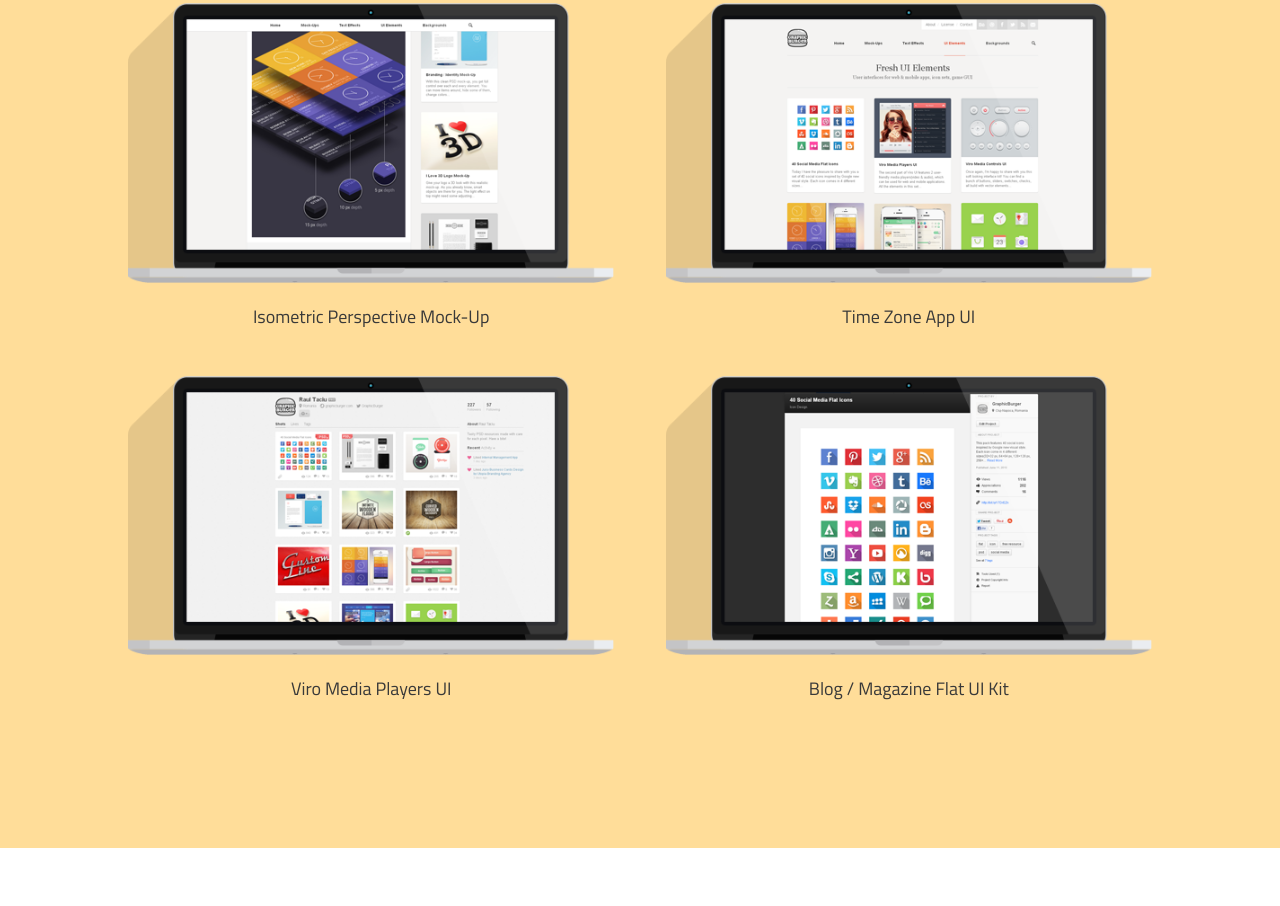
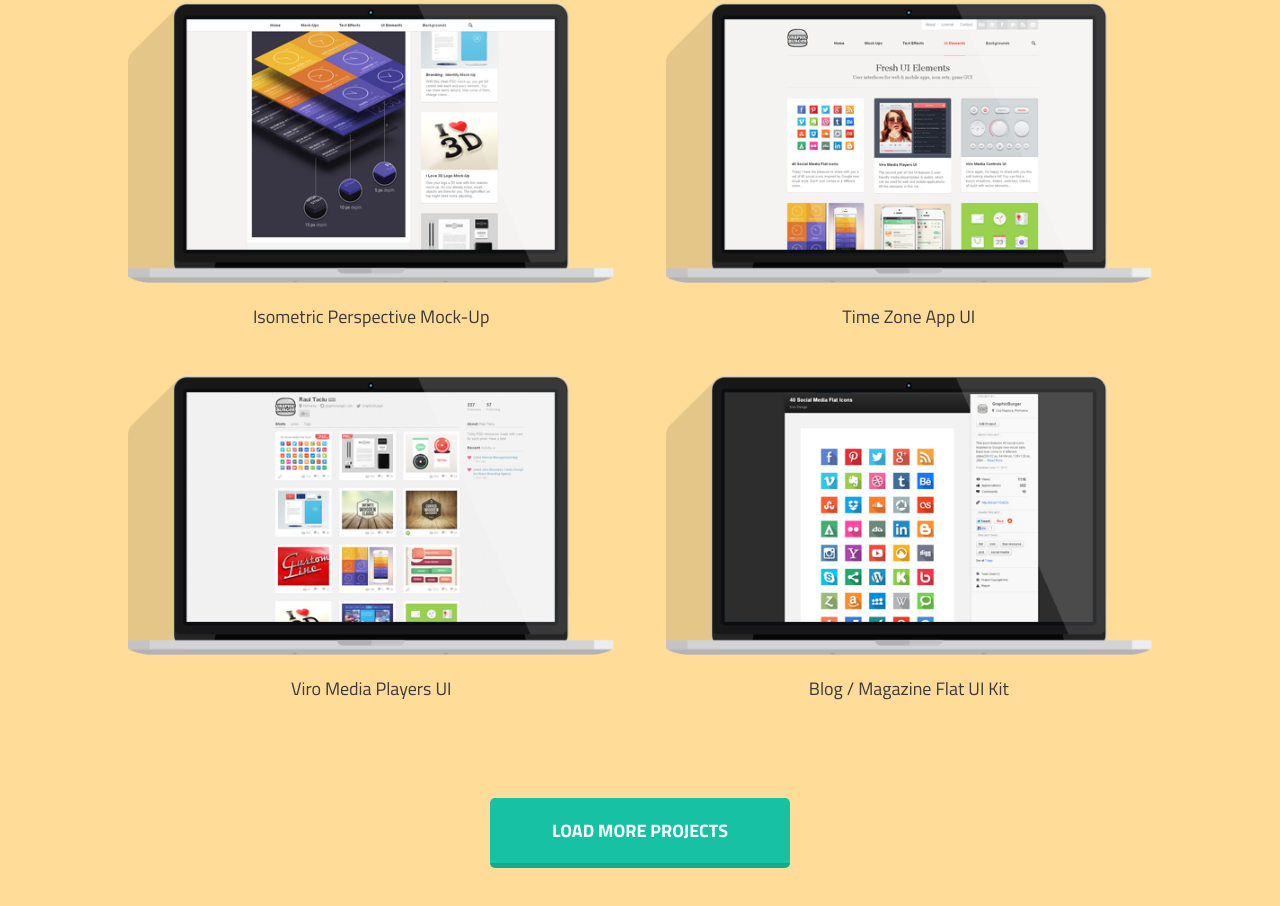
Before and after one commit to m8601/psd_cuda, a website: page src/index.html in a window 1280 px wide. Shown: the part 3152-4058 px from the top of the page. Before the commit the page ends 4000 px from the top, so only its background shows below. Drawn offline with nearby package versions, Linux system fonts and the light colour scheme; files that its build step writes are made by us from their sources.

Commit message:
Add button in portfolio

```diff
--- a/src/assets/sass/_globals.scss
+++ b/src/assets/sass/_globals.scss
@@ -78,3 +78,8 @@ section {
   background: #eb7d4b;
   border-bottom: 5px solid darken($color: #eb7d4b, $amount: 5%)
 }
+
+.btn--green {
+  background: #17c2a4;
+  border-bottom: 5px solid darken($color: #17c2a4, $amount: 5%)
+}
--- a/src/index.html
+++ b/src/index.html
@@ -158,6 +158,7 @@
           <h3 class="portfolio__workTitle">Blog / Magazine Flat UI Kit</h3>
         </div>
       </div>
+      <a class="btn btn--green">Load more projects</a>
 
     </div>
   </section>
```
